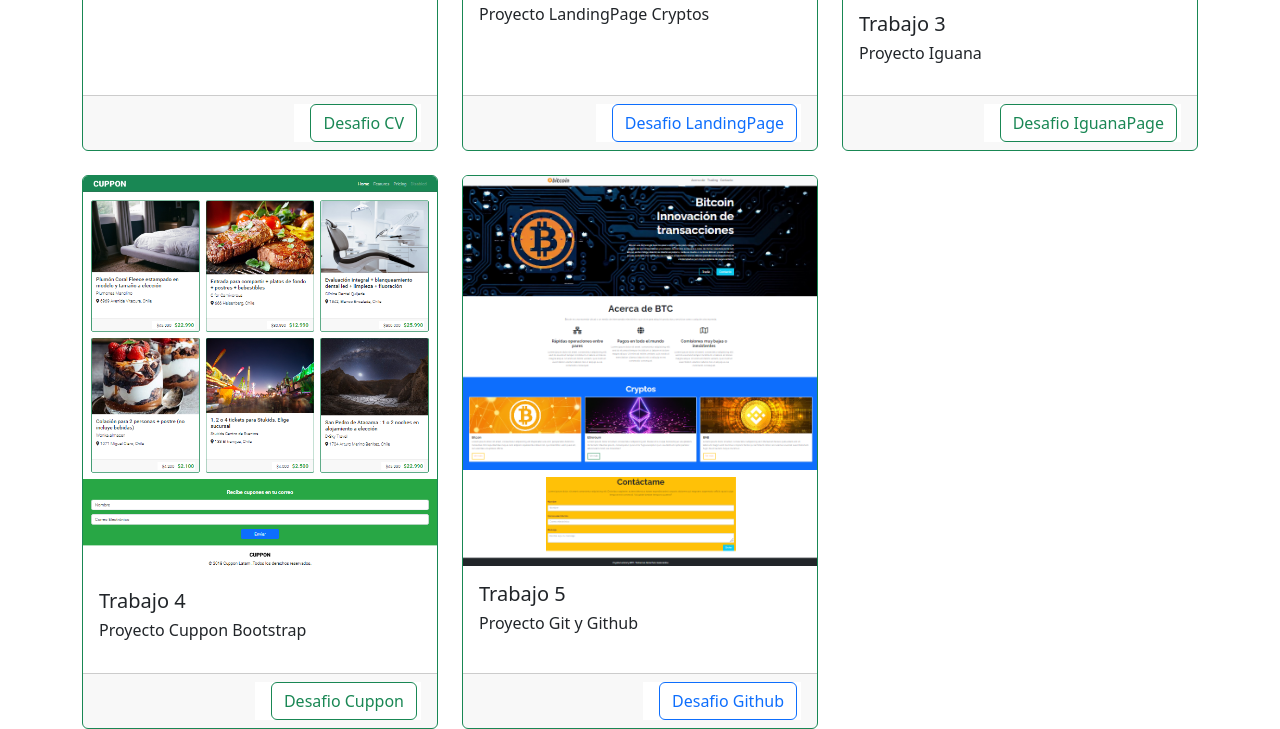
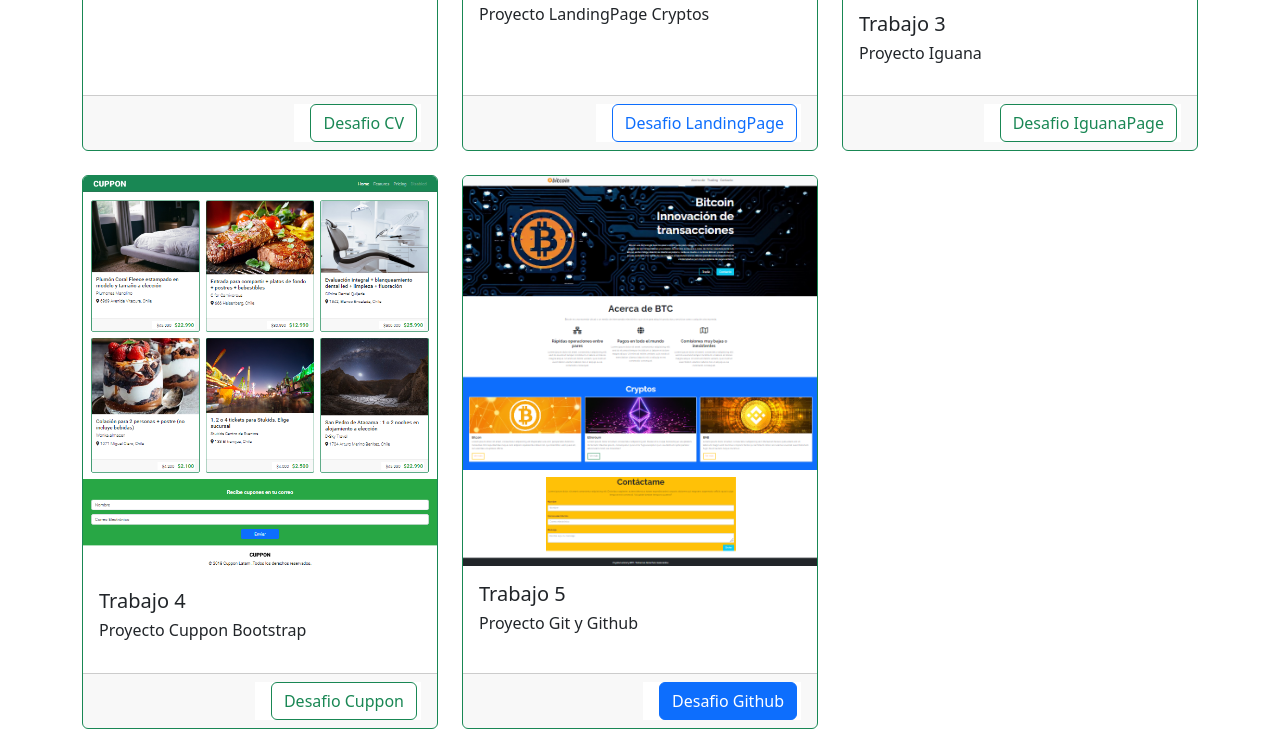
Before and after one commit to dpsychoo/desafioGithubPages, a plain HTML site: page portafolio.html in a window 1280 px wide. Shown: the part 561-1290 px from the top of the page. Drawn offline with nearby package versions, Linux system fonts and the light colour scheme.

Commit message:
Desafio_GithubPages_2

```diff
--- a/portafolio.html
+++ b/portafolio.html
@@ -104,8 +104,7 @@
                     <div class="card-footer">
                       <ul class="list-group list-group-flush text-right">
                         <li class="list-group-item ms-auto fw-light gris py-0 pe-1">
-                        <button type="button" class="btn btn-outline-primary">
-                            Desafio Github
+                            <a class="btn btn-primary" href="https://dpsychoo.github.io/fdsw-github/" role="button">Desafio Github</a>
                         </button>
                         </li>
                       </ul>
```
